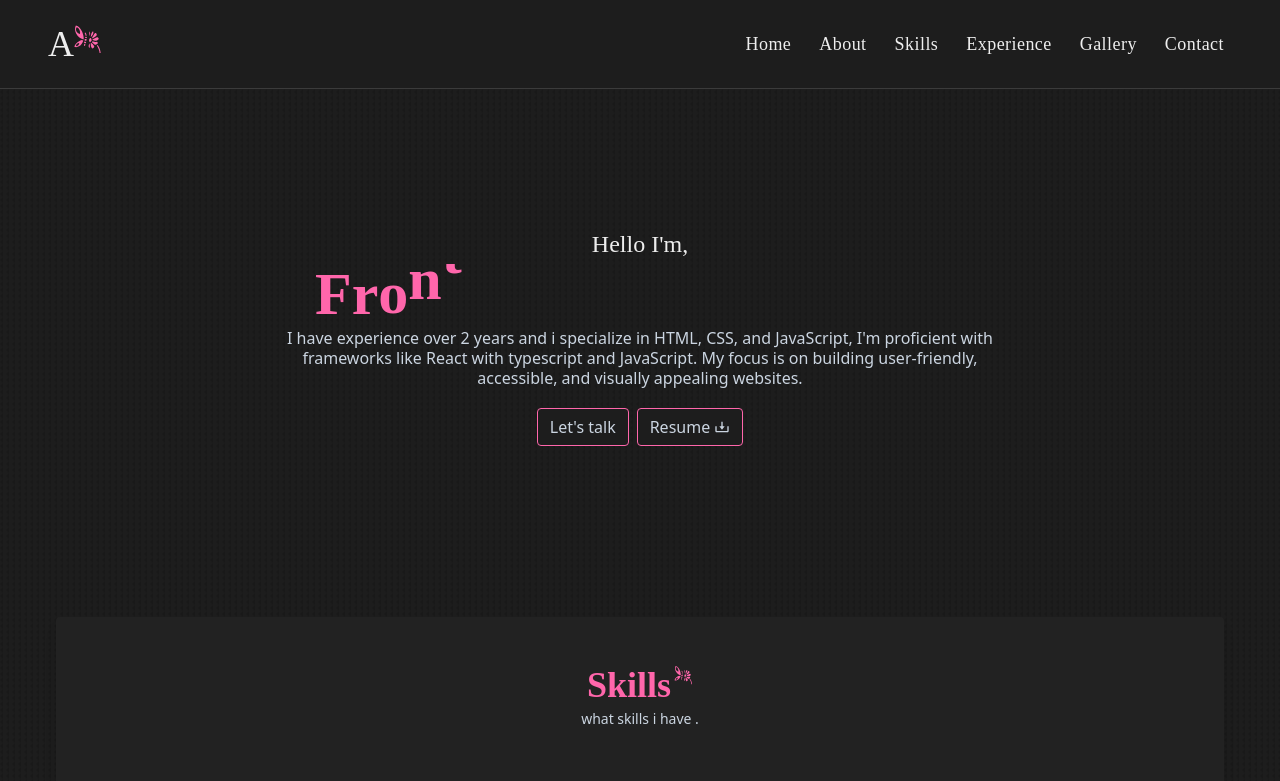
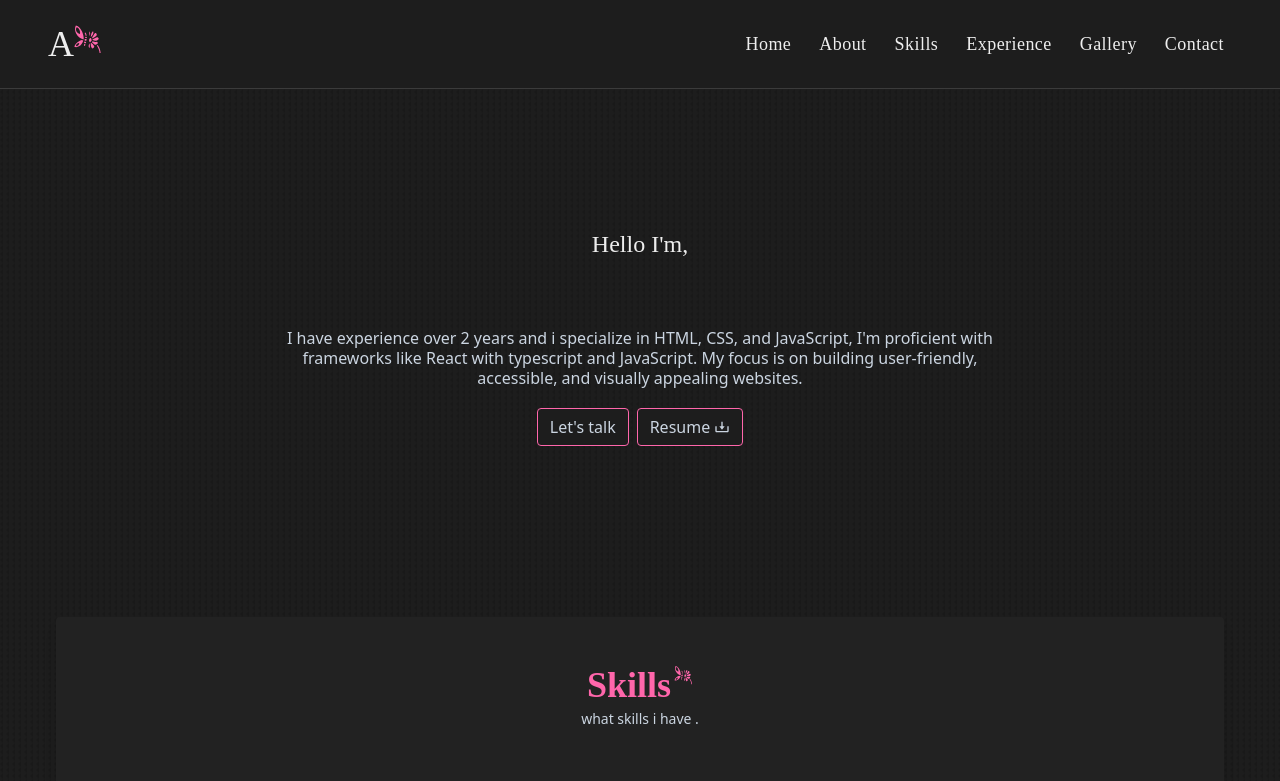
Before and after one commit to abrar997/portfolio-2024, a Next.js app: page / in a window 1280 px wide. Shown: the top 781 px of the page. Built offline with nearby package versions, Linux system fonts and the light colour scheme.

Commit message:
fix font size for title at first component and fix footer design and font family

```diff
--- a/src/components/First.tsx
+++ b/src/components/First.tsx
@@ -7,8 +7,8 @@
   const [showFirst, setShowFirst] = useState(true);
 
   useEffect(() => {
-    const timer = setTimeout(() => setShowFirst(false), 3000);
-    const returnTimer = setTimeout(() => setShowFirst(true), 9000);
+    const timer = setTimeout(() => setShowFirst(false), 4000);
+    const returnTimer = setTimeout(() => setShowFirst(true), 10000);
     return () => {
       clearTimeout(timer);
       clearTimeout(returnTimer);
@@ -40,7 +40,7 @@
               initial={{ y: "-200px" }}
               animate={{ y: 0 }}
               exit={{ y: "200px" }}
-              className="text-3xl lg:text-6xl font-bold font-main font-secondary text-primary flex overflow-hidden col-span-5"
+              className="text-[28px] lg:text-6xl font-bold font-main font-secondary text-primary flex overflow-hidden col-span-5"
             >
               {SplitText(texts[0].text).map((item, i) => (
                 <motion.span
@@ -48,7 +48,7 @@
                   initial={{ y: "-200px" }}
                   animate={{ y: 0 }}
                   exit={{ y: "200px" }}
-                  transition={{ duration: 0.6, delay: i / 10 }}
+                  transition={{ duration: 0.7, delay: i / 10.5 }}
                 >
                   {item === " " ? "\u00A0" : item}
                 </motion.span>
@@ -60,7 +60,7 @@
               initial={{ y: "-200px" }}
               animate={{ y: 0 }}
               exit={{ y: "200px" }}
-              className="text-3xl lg:text-6xl font-bold font-main font-secondary text-primary flex overflow-hidden col-span-5"
+              className="text-[28px] lg:text-6xl font-bold font-main font-secondary text-primary flex overflow-hidden col-span-5"
             >
               {SplitText(texts[1].text).map((item, i) => (
                 <motion.span
@@ -68,7 +68,7 @@
                   initial={{ y: "-200px" }}
                   animate={{ y: 0 }}
                   exit={{ y: "200px" }}
-                  transition={{ duration: 0.6, delay: i / 10 }}
+                  transition={{ duration: 0.7, delay: i / 10.5 }}
                 >
                   {item === " " ? "\u00A0" : item}
                 </motion.span>
--- a/src/components/Footer.tsx
+++ b/src/components/Footer.tsx
@@ -1,23 +1,29 @@
 import React from "react";
 import { BsGithub, BsHeartFill, BsTelephone } from "react-icons/bs";
+import { HiHeart } from "react-icons/hi";
 import { MdEmail } from "react-icons/md";
 
 export default function Footer() {
   return (
-    <div className="bg-[#222222] lg:p-12 grid lg:items-center p-4 lg:justify-center gap-2">
-      <h1 className="flex gap-2 items-center font-primary">
-        This Portfolio made with
-        <BsHeartFill className="text-primary" />
-      </h1>
-      <div className="flex gap-4 text-gray-200 lg:items-center lg:justify-center">
+    <div className="bg-[#222222] lg:p-12 p-4 py- lg:gap-5 gap-3 grid">
+      <div className="text-sm lg:text-lg lg:text-center lg:justify-center grid lg:items-center">
+        <p className="lg:text-center font-primary -ml-1 lg:ml-0">
+          @ 2024 Abrar Muthana R.
+        </p>
+        <p className="flex gap-1 lg:items-center lg:justify-center lg:text-center font-primary text-gray-400">
+          made with
+          <HiHeart size={20} className="text-primary" />
+        </p>
+      </div>
+      <div className="flex gap-4 text-gray-200 items-center lg:justify-center">
         <a href="" className="border rounded-full p-1 hover:border-primary">
           <MdEmail size={18} />
         </a>
         <a href="" className="border rounded-full p-1 hover:border-primary">
-          <BsGithub />
+          <BsGithub size={18} />
         </a>
         <a href="" className="border rounded-full p-1 hover:border-primary">
-          <BsTelephone />
+          <BsTelephone size={16} />
         </a>
       </div>
     </div>
```
